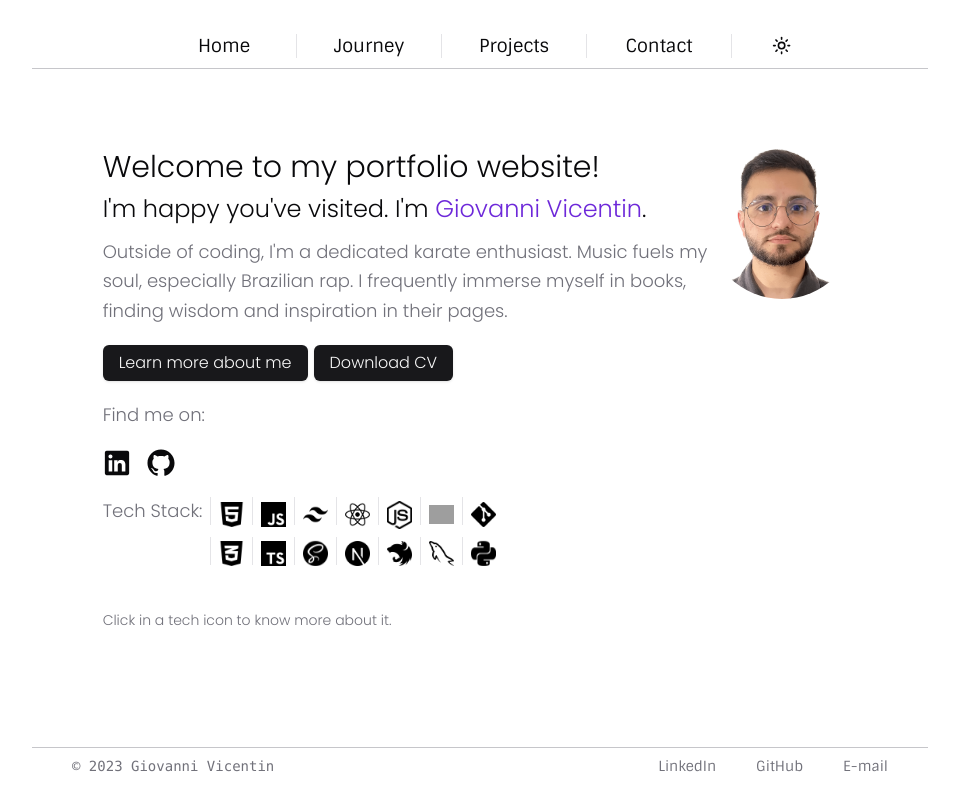
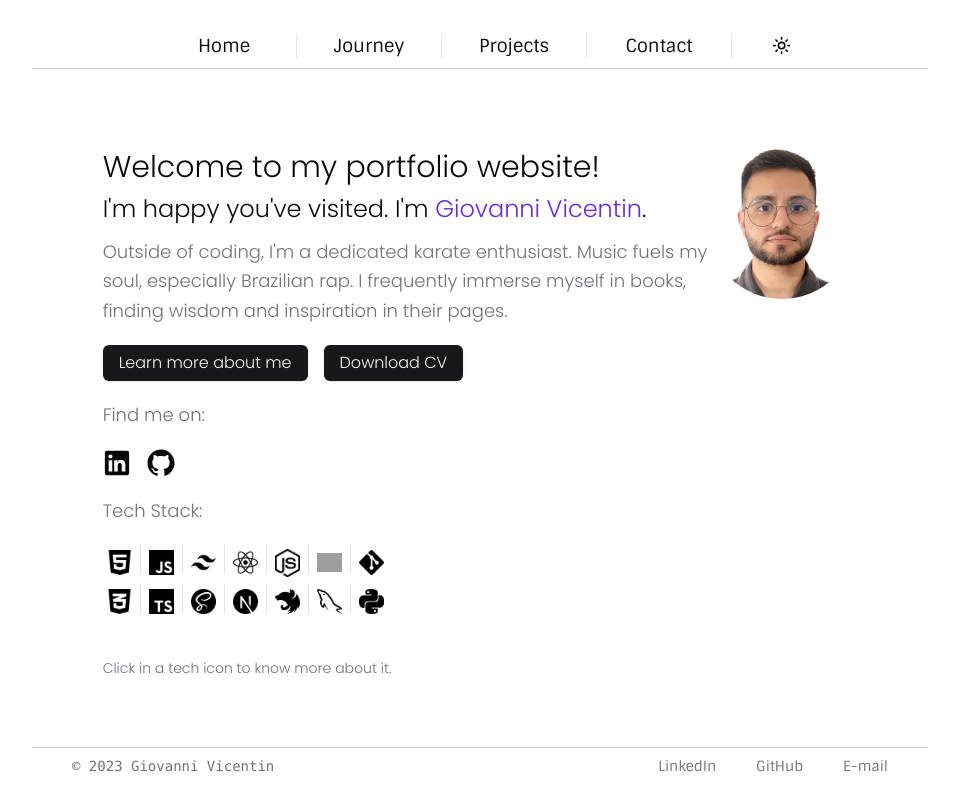
Before and after one commit to giovannivicentin/portfolio, a Next.js app: page / in a window 1280 px wide. Shown: the whole page, without its empty margins (160-1119 px from the left). Built offline with nearby package versions, Linux system fonts and the light colour scheme; grey boxes are pictures that could not be loaded.

Commit message:
Update the tech-stack component, UI and the SEO

```diff
--- a/src/app/page.tsx
+++ b/src/app/page.tsx
@@ -8,16 +8,18 @@ export default function Home() {
   return (
     <div className="flex flex-col justify-center items-center mt-20 opacity-0 transform translate-y-10 animate-fadeInSlideUp">
       <div className="flex flex-col-reverse sm:flex-row items-start">
-        <div className="flex flex-col">
-          <h1 className="text-3xl">Welcome to my portfolio website!</h1>
-          <h2 className="text-2xl mt-2">
+        <div className="flex flex-col text-justify">
+          <h1 className="text-justify text-3xl">
+            Welcome to my portfolio website!
+          </h1>
+          <h2 className="text-justify text-2xl mt-2 max-w-full">
             I'm happy you've visited. I'm{' '}
-            <span className="dark:text-violet-400 text-violet-700">
+            <span className="dark:text-violet-400 text-violet-700 animate-fadeIn">
               Giovanni Vicentin
             </span>
             .
           </h2>
-          <p className="text-lg text-muted-foreground mt-3 leading-relaxed">
+          <p className="text-justify text-lg text-muted-foreground mt-3 leading-relaxed max-w-full">
             Outside of coding, I'm a dedicated karate enthusiast. Music fuels my{' '}
             <br /> soul, especially Brazilian rap. I frequently immerse myself
             in books, <br />
@@ -30,7 +32,7 @@ export default function Home() {
               </Button>
             </Link>
             <a href="/Giovanni_s_Resume.pdf" download="Giovanni_Resume.pdf">
-              <Button className="text-md ml-1.5 transition-transform transform hover:scale-105 hover:dark:bg-violet-400 hover:bg-violet-700">
+              <Button className="text-md ml-4 transition-transform transform hover:scale-105 hover:dark:bg-violet-400 hover:bg-violet-700">
                 Download CV
               </Button>
             </a>
--- a/src/components/tech-stack.tsx
+++ b/src/components/tech-stack.tsx
@@ -2,11 +2,6 @@
 import { useState } from 'react';
 import { Separator } from './ui/separator';
 import Image from 'next/image';
-
-function TechStack() {
-  const [selectedTech, setSelectedTech] = useState<
-    keyof typeof techDescriptions | null
-  >(null);
 
 const techDescriptions = {
   html: 'HTML is the standard markup language for creating web pages.',
@@ -25,15 +20,20 @@ function TechStack() {
   python: 'Python is a popular high-level programming language.',
 };
 
+function TechStack() {
+  const [selectedTech, setSelectedTech] = useState<
+    keyof typeof techDescriptions | null
+  >(null);
+
   return (
     <>
-      <div className="mt-5 flex">
+      <div className="mt-5 flex flex-col">
         <p className="text-lg text-muted-foreground">Tech Stack:</p>
-        <div className="flex flex-col">
+        <div className="flex flex-col mt-5">
           <div className="flex">
-            <Separator orientation="vertical" className="h-7 ml-2 mr-1" />
             <button
-              className="button-container p-1 bg-transparent transition-transform transform hover:scale-110"
+              className="relative p-1 isolation-auto z-10 rounded-md
+    before:absolute before:w-full before:transition-all before:duration-400 before:hover:w-full before:-right-full before:hover:right-0 before:rounded-full  before:bg-violet-500 before:dark:bg-violet-400 before:-z-10  before:aspect-square before:hover:scale-150 overflow-hidden before:hover:duration-400"
               onClick={() => setSelectedTech('html')}
             >
               <Image
@@ -41,12 +41,13 @@ function TechStack() {
                 width={25}
                 height={25}
                 alt="html icon"
-                className="dark:invert image-hover-effect bg-transparent"
+                className="dark:invert bg-transparent"
               />
             </button>
             <Separator orientation="vertical" className="h-7 mx-1" />
             <button
-              className="button-container p-1 bg-transparent transition-transform transform hover:scale-110"
+              className="relative p-1 isolation-auto z-10 rounded-md
+    before:absolute before:w-full before:transition-all before:duration-400 before:hover:w-full before:-right-full before:hover:right-0 before:rounded-full  before:bg-violet-500 before:dark:bg-violet-400 before:-z-10  before:aspect-square before:hover:scale-150 overflow-hidden before:hover:duration-400"
               onClick={() => setSelectedTech('js')}
             >
               <Image
@@ -54,12 +55,13 @@ function TechStack() {
                 width={25}
                 height={25}
                 alt="js icon"
-                className="dark:invert image-hover-effect bg-transparent"
+                className="dark:invert bg-transparent"
               />
             </button>
             <Separator orientation="vertical" className="h-7 mx-1" />
             <button
-              className="button-container p-1 bg-transparent transition-transform transform hover:scale-110"
+              className="relative p-1 isolation-auto z-10 rounded-md
+    before:absolute before:w-full before:transition-all before:duration-400 before:hover:w-full before:-right-full before:hover:right-0 before:rounded-full  before:bg-violet-500 before:dark:bg-violet-400 before:-z-10  before:aspect-square before:hover:scale-150 overflow-hidden before:hover:duration-400"
               onClick={() => setSelectedTech('tailwind')}
             >
               <Image
@@ -67,12 +69,13 @@ function TechStack() {
                 width={25}
                 height={25}
                 alt="tailwind icon"
-                className="dark:invert image-hover-effect bg-transparent"
+                className="dark:invert bg-transparent"
               />
             </button>
             <Separator orientation="vertical" className="h-7 mx-1" />
             <button
-              className="button-container p-1 bg-transparent transition-transform transform hover:scale-110"
+              className="relative p-1 isolation-auto z-10 rounded-md
+    before:absolute before:w-full before:transition-all before:duration-400 before:hover:w-full before:-right-full before:hover:right-0 before:rounded-full  before:bg-violet-500 before:dark:bg-violet-400 before:-z-10  before:aspect-square before:hover:scale-150 overflow-hidden before:hover:duration-400"
               onClick={() => setSelectedTech('react')}
             >
               <Image
@@ -80,12 +83,13 @@ function TechStack() {
                 width={25}
                 height={25}
                 alt="react icon"
-                className="dark:invert image-hover-effect bg-transparent"
+                className="dark:invert bg-transparent"
               />
             </button>
             <Separator orientation="vertical" className="h-7 mx-1" />
             <button
-              className="button-container p-1 bg-transparent transition-transform transform hover:scale-110"
+              className="relative p-1 isolation-auto z-10 rounded-md
+    before:absolute before:w-full before:transition-all before:duration-400 before:hover:w-full before:-right-full before:hover:right-0 before:rounded-full  before:bg-violet-500 before:dark:bg-violet-400 before:-z-10  before:aspect-square before:hover:scale-150 overflow-hidden before:hover:duration-400"
               onClick={() => setSelectedTech('node')}
             >
               <Image
@@ -93,12 +97,13 @@ function TechStack() {
                 width={25}
                 height={25}
                 alt="node icon"
-                className="dark:invert image-hover-effect bg-transparent"
+                className="dark:invert bg-transparent"
               />
             </button>
             <Separator orientation="vertical" className="h-7 mx-1" />
             <button
-              className="button-container p-1 bg-transparent transition-transform transform hover:scale-110"
+              className="relative p-1 isolation-auto z-10 rounded-md
+    before:absolute before:w-full before:transition-all before:duration-400 before:hover:w-full before:-right-full before:hover:right-0 before:rounded-full  before:bg-violet-500 before:dark:bg-violet-400 before:-z-10  before:aspect-square before:hover:scale-150 overflow-hidden before:hover:duration-400"
               onClick={() => setSelectedTech('sql')}
             >
               <Image
@@ -106,12 +111,13 @@ function TechStack() {
                 width={25}
                 height={25}
                 alt="sql icon"
-                className="dark:invert image-hover-effect bg-transparent"
+                className="dark:invert bg-transparent"
               />
             </button>
             <Separator orientation="vertical" className="h-7 mx-1" />
             <button
-              className="button-container p-1 bg-transparent transition-transform transform hover:scale-110"
+              className="relative p-1 isolation-auto z-10 rounded-md
+    before:absolute before:w-full before:transition-all before:duration-400 before:hover:w-full before:-right-full before:hover:right-0 before:rounded-full  before:bg-violet-500 before:dark:bg-violet-400 before:-z-10  before:aspect-square before:hover:scale-150 overflow-hidden before:hover:duration-400"
               onClick={() => setSelectedTech('git')}
             >
               <Image
@@ -119,14 +125,14 @@ function TechStack() {
                 width={25}
                 height={25}
                 alt="git icon"
-                className="dark:invert image-hover-effect bg-transparent"
+                className="dark:invert bg-transparent"
               />
             </button>
           </div>
           <div className="mt-1 flex">
-            <Separator orientation="vertical" className="h-7 ml-2 mr-1" />
             <button
-              className="button-container p-1 bg-transparent transition-transform transform hover:scale-110"
+              className="relative p-1 isolation-auto z-10 rounded-md
+    before:absolute before:w-full before:transition-all before:duration-400 before:hover:w-full before:-right-full before:hover:right-0 before:rounded-full  before:bg-violet-500 before:dark:bg-violet-400 before:-z-10  before:aspect-square before:hover:scale-150 overflow-hidden before:hover:duration-400"
               onClick={() => setSelectedTech('css')}
             >
               <Image
@@ -134,12 +140,13 @@ function TechStack() {
                 width={25}
                 height={25}
                 alt="css icon"
-                className="dark:invert image-hover-effect bg-transparent"
+                className="dark:invert bg-transparent"
               />
             </button>
             <Separator orientation="vertical" className="h-7 mx-1" />
             <button
-              className="button-container p-1 bg-transparent transition-transform transform hover:scale-110"
+              className="relative p-1 isolation-auto z-10 rounded-md
+    before:absolute before:w-full before:transition-all before:duration-400 before:hover:w-full before:-right-full before:hover:right-0 before:rounded-full  before:bg-violet-500 before:dark:bg-violet-400 before:-z-10  before:aspect-square before:hover:scale-150 overflow-hidden before:hover:duration-400"
               onClick={() => setSelectedTech('ts')}
             >
               <Image
@@ -147,27 +154,29 @@ function TechStack() {
                 width={25}
                 height={25}
                 alt="ts icon"
-                className="dark:invert image-hover-effect bg-transparent"
+                className="dark:invert bg-transparent"
               />
             </button>
             <Separator orientation="vertical" className="h-7 mx-1" />
             <button
-              className="button-container p-1 bg-transparent"
+              className="relative p-1 isolation-auto z-10 rounded-md
+    before:absolute before:w-full before:transition-all before:duration-400 before:hover:w-full before:-right-full before:hover:right-0 before:rounded-full  before:bg-violet-500 before:dark:bg-violet-400 before:-z-10  before:aspect-square before:hover:scale-150 overflow-hidden before:hover:duration-400"
               onClick={() => setSelectedTech('sass')}
             >
-              <div className="image-container">
+              <div>
                 <Image
                   src="/sass.png"
                   width={25}
                   height={25}
                   alt="sass icon"
-                  className="dark:invert image-hover-effect bg-transparent"
+                  className="dark:invert bg-transparent"
                 />
               </div>
             </button>
             <Separator orientation="vertical" className="h-7 mx-1" />
             <button
-              className="button-container p-1 bg-transparent transition-transform transform hover:scale-110"
+              className="relative p-1 isolation-auto z-10 rounded-md
+    before:absolute before:w-full before:transition-all before:duration-400 before:hover:w-full before:-right-full before:hover:right-0 before:rounded-full  before:bg-violet-500 before:dark:bg-violet-400 before:-z-10  before:aspect-square before:hover:scale-150 overflow-hidden before:hover:duration-400"
               onClick={() => setSelectedTech('next')}
             >
               <Image
@@ -175,12 +184,13 @@ function TechStack() {
                 width={25}
                 height={25}
                 alt="next icon"
-                className="dark:invert image-hover-effect bg-transparent"
+                className="dark:invert bg-transparent"
               />
             </button>
             <Separator orientation="vertical" className="h-7 mx-1" />
             <button
-              className="button-container p-1 bg-transparent transition-transform transform hover:scale-110"
+              className="relative p-1 isolation-auto z-10 rounded-md
+    before:absolute before:w-full before:transition-all before:duration-400 before:hover:w-full before:-right-full before:hover:right-0 before:rounded-full  before:bg-violet-500 before:dark:bg-violet-400 before:-z-10  before:aspect-square before:hover:scale-150 overflow-hidden before:hover:duration-400"
               onClick={() => setSelectedTech('nest')}
             >
               <Image
@@ -188,12 +198,13 @@ function TechStack() {
                 width={25}
                 height={25}
                 alt="nest icon"
-                className="dark:invert image-hover-effect bg-transparent"
+                className="dark:invert bg-transparent"
               />
             </button>
             <Separator orientation="vertical" className="h-7 mx-1" />
             <button
-              className="button-container p-1 bg-transparent transition-transform transform hover:scale-110"
+              className="relative p-1 isolation-auto z-10 rounded-md
+    before:absolute before:w-full before:transition-all before:duration-400 before:hover:w-full before:-right-full before:hover:right-0 before:rounded-full  before:bg-violet-500 before:dark:bg-violet-400 before:-z-10  before:aspect-square before:hover:scale-150 overflow-hidden before:hover:duration-400"
               onClick={() => setSelectedTech('mysql')}
             >
               <Image
@@ -201,21 +212,22 @@ function TechStack() {
                 width={25}
                 height={25}
                 alt="mysql icon"
-                className="dark:invert image-hover-effect bg-transparent"
+                className="dark:invert bg-transparent"
               />
             </button>
             <Separator orientation="vertical" className="h-7 mx-1" />
             <button
-              className="button-container p-1 bg-transparent transition-transform transform hover:scale-110"
+              className="relative p-1 isolation-auto z-10 rounded-md
+    before:absolute before:w-full before:transition-all before:duration-400 before:hover:w-full before:-right-full before:hover:right-0 before:rounded-full  before:bg-violet-500 before:dark:bg-violet-400 before:-z-10  before:aspect-square before:hover:scale-150 overflow-hidden before:hover:duration-400"
               onClick={() => setSelectedTech('python')}
             >
-              <div className="image-container">
+              <div>
                 <Image
                   src="/python.png"
                   width={25}
                   height={25}
                   alt="python icon"
-                  className="dark:invert image-hover-effect bg-transparent"
+                  className="dark:invert bg-transparent"
                 />
               </div>
             </button>
```
Lines whose indentation alone changed are shown as unchanged.
